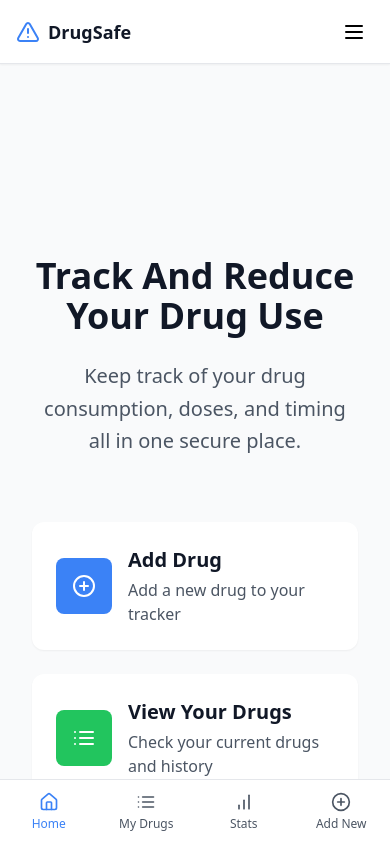
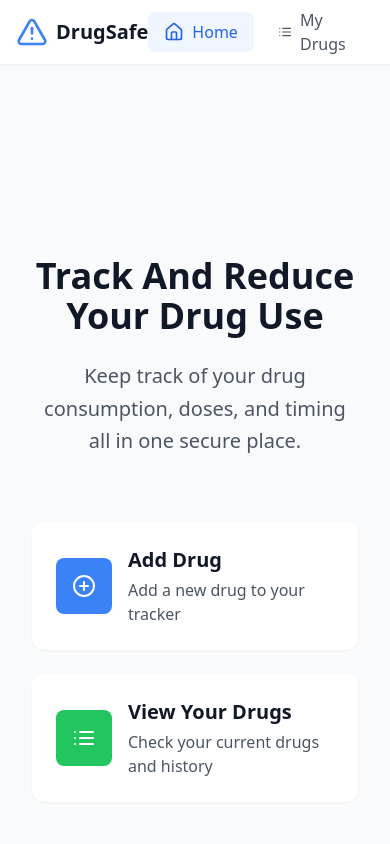
Before and after one commit to passord123/drugsafer, a React (Create React App) app: page / in a window 390 px wide. Shown: the top 844 px of the page. Built offline with nearby package versions, Linux system fonts and the light colour scheme; the HTML template or start-up script is replaced by a standard one.

Commit message:
mobile test

```diff
--- a/src/components/layout/MobileLayout.js
+++ b/src/components/layout/MobileLayout.js
@@ -20,16 +20,16 @@ const MobileLayout = ({ children }) => {
       </nav>
 
       {/* Mobile Navigation */}
-      <MobileNav />
+      {/* <MobileNav /> */}
 
       {/* Footer */}
-      <footer className="hidden lg:flex bg-white border-t h-16">
+      {/* <footer className="hidden lg:flex bg-white border-t h-16">
         <div className="max-w-7xl mx-auto px-4 sm:px-6 lg:px-8 h-full flex items-center justify-center">
           <p className="text-gray-500 text-sm">
             DrugSafe - Safer drug use
           </p>
         </div>
-      </footer>
+      </footer> */}
     </div>
   );
 };
```
